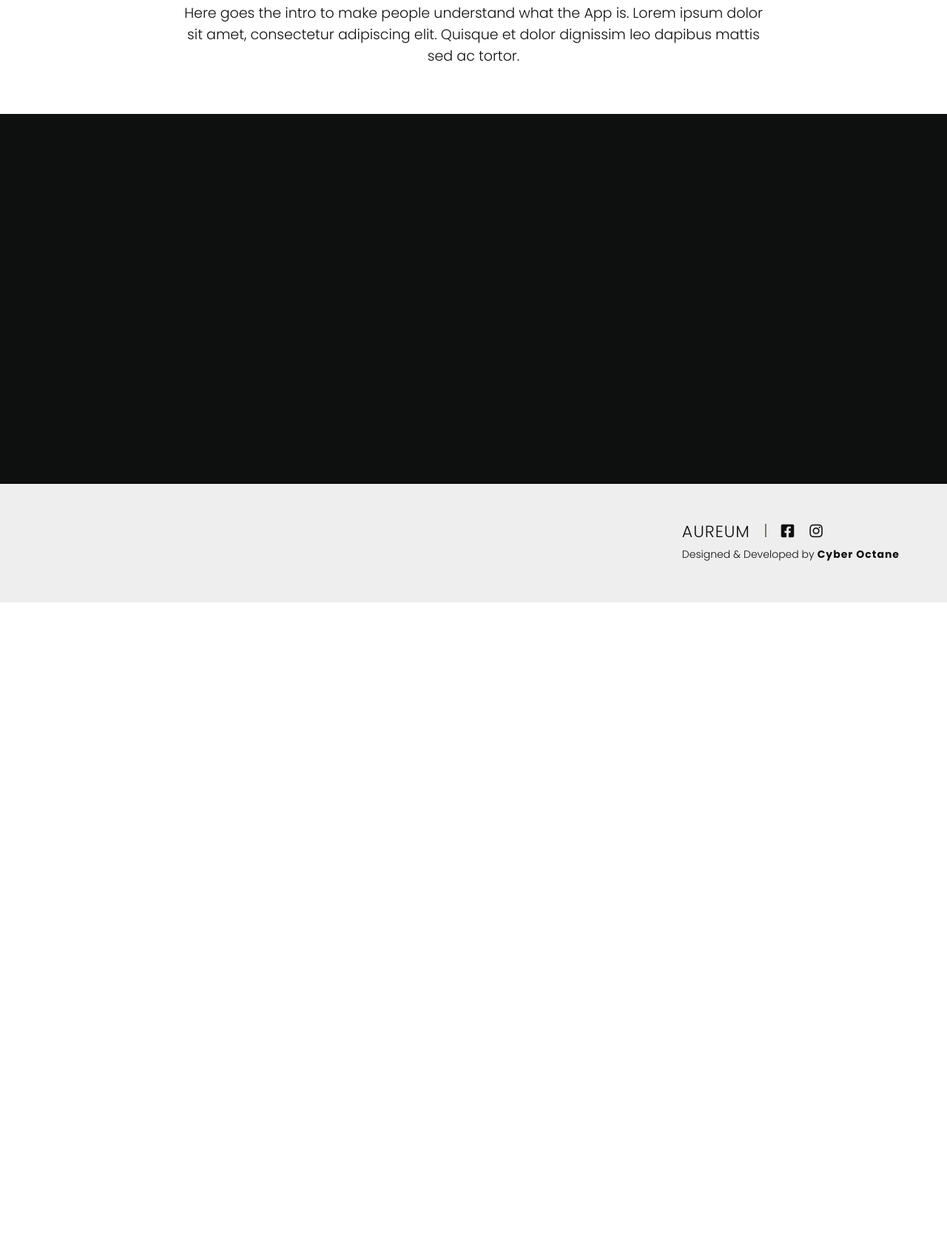
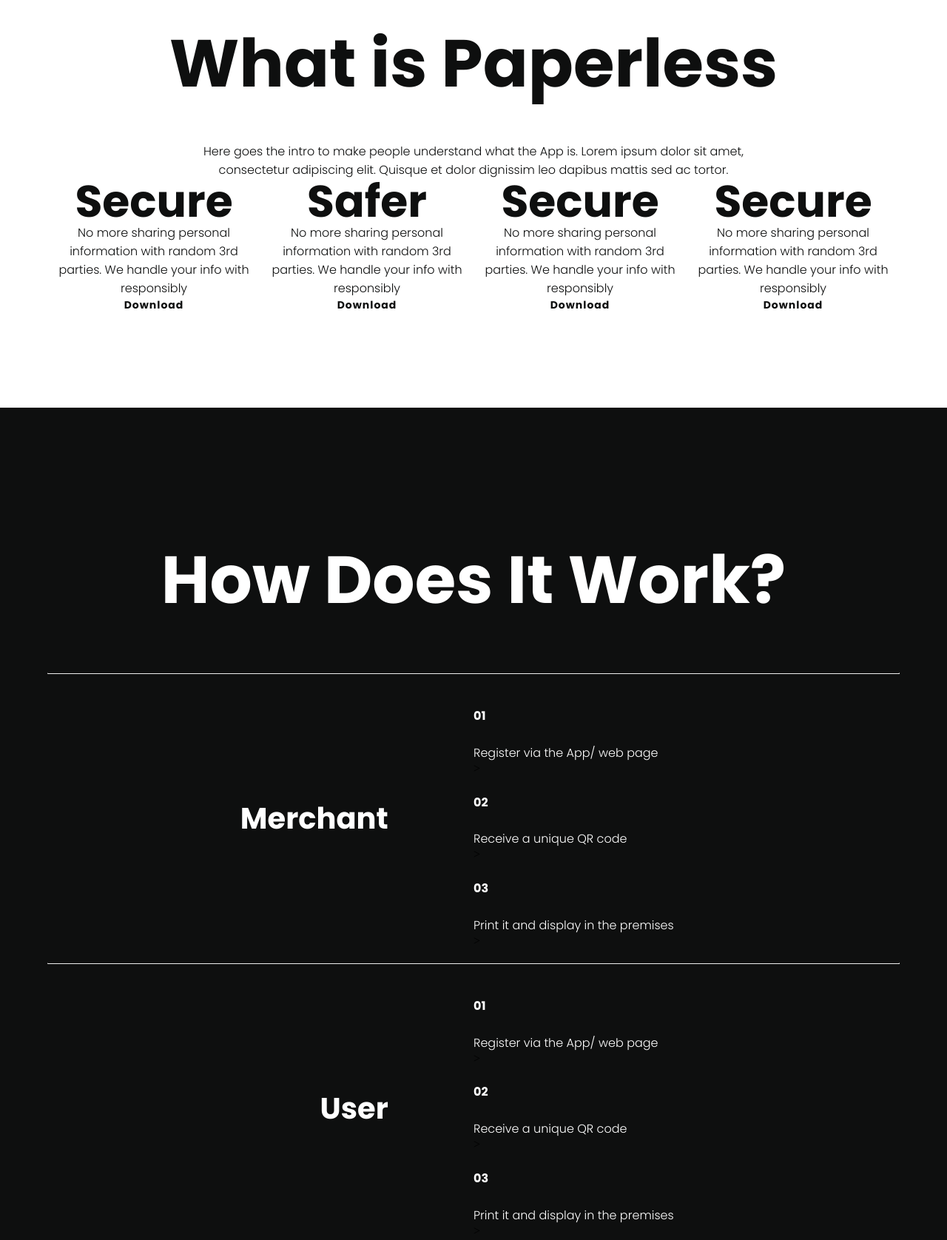
Before and after one commit to DenzelRajitha/Paperless-web, a plain HTML site: page index.html in a window 1280 px wide. Shown: the part 951-2627 px from the top of the page at 74% size. Before the commit the page ends 1765 px from the top, so only its background shows below. Drawn offline with nearby package versions, Linux system fonts and the light colour scheme.

Commit message:
initial
Site structure implemented, mostly done for mobile.

```diff
--- a/css/paperless-style.css
+++ b/css/paperless-style.css
@@ -21,9 +21,7 @@ body{
 h1 {
     font-family: 'Poppins', sans-serif;
     font-weight: 700;
-    font-size: 35px;
-    margin: 0;
-    margin-bottom: 20px;
+    font-size: 60px;
     line-height: 100%;
     color: #0e0f0f;
     text-align: center;
@@ -31,26 +29,27 @@ h1 {
 
 h2 {
     font-family: 'Poppins', sans-serif;
-    font-weight: 300;
+    font-weight: 700;
     font-size: 35px;
     text-align: center;
     line-height: 100%;
     color: #0e0f0f;
-    margin: 60px 0;
+    margin: 10% 0 2% 0;
 }
 
-h4 {
+h3 {
     font-family: 'Poppins', sans-serif;
-    font-weight: 400;
+    font-weight: 700;
     font-size: 16px;
     line-height: 100%;
+    margin: 5% 0;
     color: #0e0f0f;
 }
 
 p {
     font-family: 'Poppins', sans-serif;
     font-weight: 300;
-    font-size: 19px;
+    font-size: 16px;
     color: #0e0f0f;
     text-align: center;
     margin: 0;
@@ -73,13 +72,12 @@ a {
 hr {
     width: 100%;
     border-top: #0e0f0f solid 1px;
-    margin: 0;
-    margin-bottom: 40px;
+    margin: 20px 0;
 }
 
 .section {
     width: 100%;
-    padding: 5%;
+    padding: 10% 5% 10% 5%;
     overflow: hidden;
     display: flex;
     flex-direction: column;
@@ -91,11 +89,6 @@ hr {
     padding: 0;
 }
 
-.vw_size {
-    min-height: 100vh;
-    width: 100%;
-}
-
 .img-box {
     position: relative;
     width: 100%;
@@ -105,49 +98,19 @@ hr {
     justify-content: center;
 }
 
-.img-stationery {
-    height: 40vh;
-    margin-top: 5vh;
-}
-
-.img-stationery img {
-    height: 100%;
-}
-
-.img-box img {
-    height: 100%;
-}
-
 .hide {
     opacity: 0;
-}
-
-.break-patch {
-    position: absolute;
-    width: 120px;
-
-}
-
-.break-patch.top {
-    top: -30px;
-
-}
-
-.break-patch.bottom {
-    transform: rotate(180deg);
-    bottom: -30px;
-
 }
 
 
 @media(min-width:768px){
 
     h1 {
-        font-size: 70px;
+        font-size: 90px;
     }
 
     h2 {
-        font-size: 5vw;
+        font-size: 60px;
         margin: 00;
     }
 
@@ -208,29 +171,30 @@ a.nav-brand {
 .nav-div {
     position: absolute;
     top: 0px;
-    left: 0;
-    height: 0px;
-    width: 100%;
-    padding: 4%;
+    right: 0;
+    height: 100vh;
+    width: 0%;
     background-color: white;
     overflow: hidden;
     display: flex;
     flex-direction: column;
-    align-items: flex-start;
+    align-items: flex-end;
     justify-content: center;
-    transition: height 0.5s;
+    transition: width 0.5s;
+    opacity: 0.95;
 }
 
 .links-div {
     height: 50%;
     width: 100%;
+    padding-left: 20%;
     display: flex;
     flex-direction: column;
     justify-content: space-around;
 }
 
 .nav-div.open {
-    height: 100vh;
+    width: 80vw;
 }
 
 .nav-div a {
@@ -269,7 +233,7 @@ a.nav-brand {
     .nav-div {
         position: relative;
         top: 0;
-        width: auto;
+        width: 100%;
         height: 100%;
         padding: 0;
         flex-direction: row;
@@ -277,12 +241,13 @@ a.nav-brand {
     }
 
     .nav-div.open {
-        height: 100%;
+        width: 100vw;
     }
 
     .links-div {
         height: 100%;
         width: 100%;
+        padding: 0;
         display: flex;
         flex-direction: row;
         align-items: center;
@@ -294,7 +259,7 @@ a.nav-brand {
         font-style: normal;
         opacity: 1;
         font-size: 16px;
-        padding-left: 30px;
+        padding-left: 0px;
     }
 
 }
@@ -307,19 +272,12 @@ a.nav-brand {
 
 .hero .img-box img {
     width: 100%;
-}
-
-#land h1 {
-    margin: 6vh 0;
+    height: calc(100vh - 80px);
 }
 
 .down {
     margin-top: 20px;
     width: 20px;
-}
-
-.section.intro {
-    padding-bottom: 100px;
 }
 
 @media(min-width:768px) {
@@ -349,28 +307,35 @@ a.nav-brand {
 
 /*------------------- The App -------------------*/
 
-.section.service {
-    position: relative;
-    width: 92%;
-    margin: auto;
-    padding: 100px 20px;
-    background-image: linear-gradient(#001F33, #001f2F);
+.app .details {
+    display: flex;
+    flex-direction: column;
 }
 
-.section.service h1 {
-    color: #a68936;
-    margin: 20px 0;
+.app .detail {
+    display: flex;
+    flex-direction: column;
+    align-items: flex-start;
 }
 
-.section.service p {
-    color: #989ea0;
-    margin: 20px 0;
+.app .detail p {
+    text-align: left;
 }
 
 @media(min-width:768px) {
 
-    .section.service h1, .section.service p {
-        margin: 35px 0;
+    .app .details {
+        flex-direction: row;
+    }
+
+    .app .detail {
+        flex-direction: column;
+        align-items: center;
+        text-align: center;
+    }
+
+    .app .detail p {
+        text-align: center;
     }
 
 }
@@ -379,7 +344,42 @@ a.nav-brand {
 
 .section.how {
     background-color: #0e0f0f;
-    height: 500px;
+}
+
+.how h1 {
+    color: white;
+}
+
+.how h2 {
+    color: white;
+    font-size: 40px;
+    width: 50%;
+    text-align: right;
+    padding-right: 10%;
+    margin-top: 0;
+}
+
+.how h3 {
+    color: white;
+}
+
+.how p {
+    color: white;
+    text-align: left;
+    font-size: 16px;
+}
+
+.how .case {
+    width: 100%;
+    display: flex;
+    justify-content: space-around;
+    align-items: center;
+}
+
+.how .steps {
+    width: 50%;
+    display: flex;
+    flex-direction: column;
 }
 
 
--- a/index.html
+++ b/index.html
@@ -102,9 +102,21 @@
         <a class="nav-brand" href="#">PAPERLESS</a>
         <div id="menu" class="nav-div">
             <div class="links-div">
-                <a class="pc-nav" onclick="menuControl()" href="#website">Wedding&nbsp;Website</a>
-                <a class="pc-nav" onclick="menuControl()" href="#stationery">Stationery</a>
-                <a class="pc-nav" onclick="menuControl()" href="#action">Contact</a>
+                <a class="pc-nav" onclick="menuControl()" href="#website">The&nbsp;App</a>
+                <a class="pc-nav" onclick="menuControl()" href="#stationery">How&nbsp;It&nbsp;Works</a>
+                <a class="pc-nav" onclick="menuControl()" href="#action">FAQ</a>
+                <a href=" #" target="_blank">
+                    <i class="fab fa-facebook-square"></i>
+                </a>
+                <a href="#" target="_blank">
+                    <i class="fab fa-instagram"></i>
+                </a>
+                <a href="#" target="_blank">
+                    <i class="fab fa-instagram"></i>
+                </a>
+            </div>
+            <div class="button">
+                <a href="#">Log&nbsp;In</a>
             </div>
         </div>
         <a id="menu-btn" class="closed">
@@ -114,10 +126,10 @@
 
     <!------------------------------------ Hero -------------------------------------->
 
-    <div id="land" class="section cover hero">
+    <div id="hero" class="section cover hero">
         <div class="nav-space"></div>
         <div class="img-box">
-            <picture>
+            <picture class="hero-img">
                 <source media="(min-width:650px)" srcset="images/shopfront.png">
                 <source media="(min-width:0px)" srcset="images/shopfront-mobile.png">
                 <img src="images/shopfront-mobile.png" alt="shopfront" style="width:auto;">
@@ -128,27 +140,115 @@
 
     <!------------------------------------ The App -------------------------------------->
 
-    <div id="intro" class="section content">
+    <div id="app" class="section content app">
         <h1>What is Paperless</h1>
         <p>
             Here goes the intro to make people understand what the App is. Lorem ipsum dolor sit amet, consectetur adipiscing elit. Quisque et dolor dignissim leo dapibus mattis sed ac tortor.
         </p>
         <div class="details">
-            <div></div>
+            <div class="detail">
+                <h2>Secure</h2>
+                <p>
+                        No more sharing personal information with random 3rd parties. We handle your info with responsibly
+                </p>
+                <a href="#">Download</a>
+            </div>
+            <div class="detail">
+                <h2>Safer</h2>
+                <p>
+                        No more sharing personal information with random 3rd parties. We handle your info with responsibly
+                </p>
+                <a href="#">Download</a>
+            </div>
+            <div class="detail">
+                <h2>Secure</h2>
+                <p>
+                        No more sharing personal information with random 3rd parties. We handle your info with responsibly
+                </p>
+                <a href="#">Download</a>
+            </div>
+            <div class="detail">
+                <h2>Secure</h2>
+                <p>
+                        No more sharing personal information with random 3rd parties. We handle your info with responsibly
+                </p>
+                <a href="#">Download</a>
+            </div>
         </div>
     </div>
 
 
     <!------------------------------------ How -------------------------------------->
 
-    <div id="website" class="section how">
+    <div id="how" class="section how">
+        <h1>How Does It Work?</h1>
+        <hr>
+        <div class="merchant case">
+            <h2>Merchant</h2>
+            <div class="steps">
+                <div class="step">
+                    <h3>01</h3>
+                    <p>
+                    Register via
+                    the App/ web page
+                    </p>>
+                </div>
+                <div class="step">
+                    <h3>02</h3>
+                    <p>
+                     Receive a unique QR code
+                    </p>>
+                </div>
+                <div class="step">
+                    <h3>03</h3>
+                    <p>
+                    Print it and display
+                    in the premises
+                    </p>>
+                </div>
+            </div>
+        </div>
 
+        <hr>
+        <div class="merchant case">
+            <h2>User</h2>
+            <div class="steps">
+                <div class="step">
+                    <h3>01</h3>
+                    <p>
+                    Register via
+                    the App/ web page
+                    </p>>
+                </div>
+                <div class="step">
+                    <h3>02</h3>
+                    <p>
+                        Receive a unique QR code
+                    </p>>
+                </div>
+                <div class="step">
+                    <h3>03</h3>
+                    <p>
+                    Print it and display
+                    in the premises
+                    </p>>
+                </div>
+            </div>
+        </div>
     </div>
 
     <!------------------------------------ Get it -------------------------------------->
 
-    <div id="" class="sub-section details right">
-
+    <div id="" class="section">
+        <div class="col-01">
+            <img class="pc" src="images/Paperless-app-get.png">
+        </div>
+        <div class="col-02">
+            <h1>Get It Now</h1>
+            <p>
+                    Lorem ipsum dolor sit amet, consectetur adipiscing elit. Quisque et dolor dignissim leo dapibus mattis sed ac tortor.
+            </p>
+        </div>
     </div>
 
     <!------------------------------------ Footer -------------------------------------->
@@ -156,18 +256,14 @@
     <div id="" class="footer section">
         <div class="footer-details">
             <div>
-                <a href="#"><h2>AUREUM</h2></a>
+                <a href="#"><h2>PAPERLESS</h2></a>
                 <div class="vertical-line"></div>
-                <a href=" https://www.facebook.com/aureumwedding/" target="_blank">
+                <a href=" #" target="_blank">
                     <i class="fab fa-facebook-square"></i>
                 </a>
-                <a href="https://www.instagram.com/aureumwedding" target="_blank">
+                <a href="#" target="_blank">
                     <i class="fab fa-instagram"></i>
                 </a>
-            </div>
-
-            <div>
-                <p>Designed & Developed by<a class="cyberoctane" href="https://cyberoctane.com/" target="_blank"> Cyber Octane</a> </p>
             </div>
 
         </div>
@@ -175,20 +271,7 @@
 
     <!------------------------------------ End of footer -------------------------------------->
 
-    <!-- Swiper Slide -->
-    <script src="https://unpkg.com/swiper/js/swiper.min.js"></script>
-
     <script src="js/theme_paperless.js"></script>
-
-    <script>
-        var mySwiper = new Swiper('.swiper-container', {
-
-            loop: true,
-            autoplay: {
-                delay: 2000,
-            },
-        })
-    </script>
 
 </body>
 
```
Also changed, not shown: images/Paperless-app-get.png (added).
